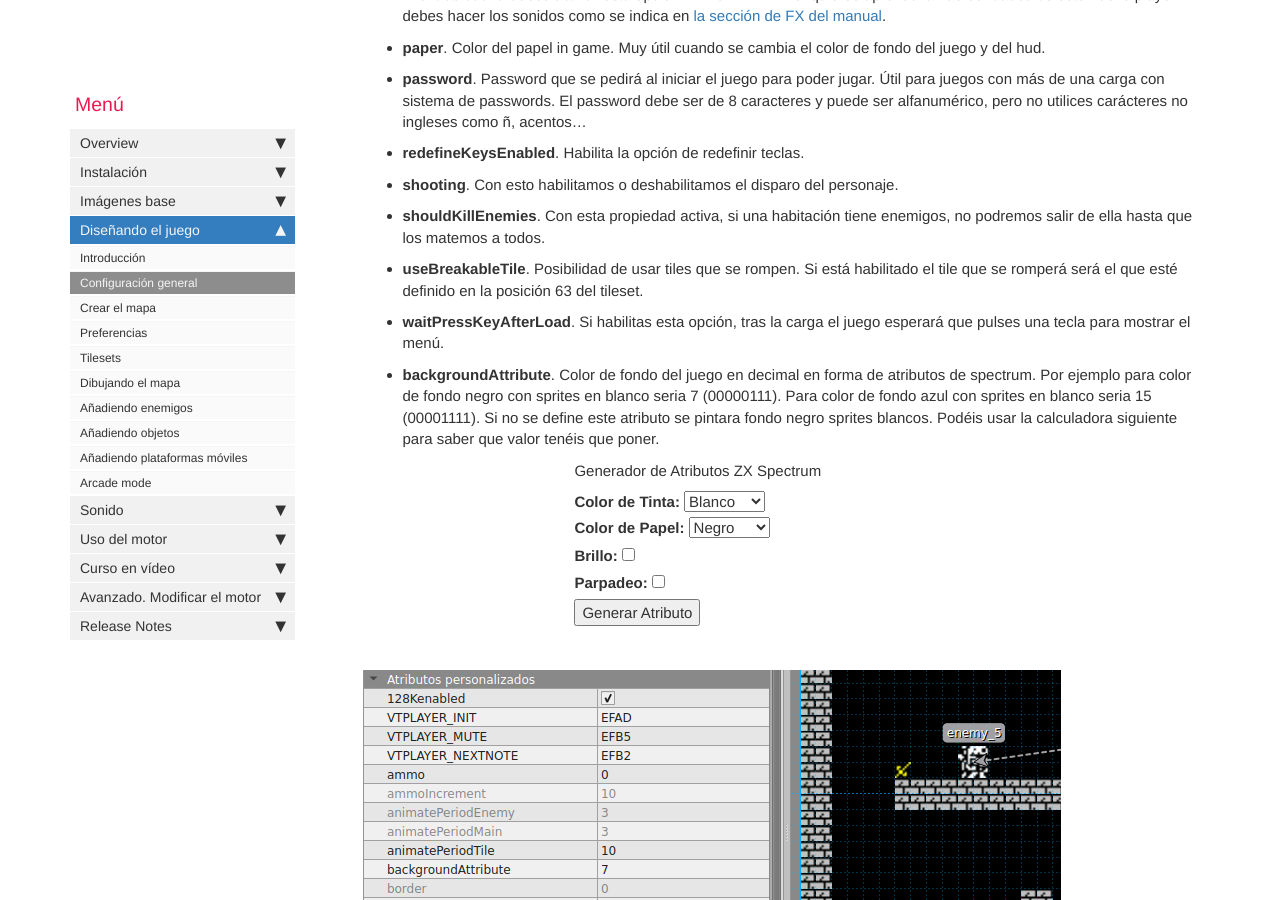
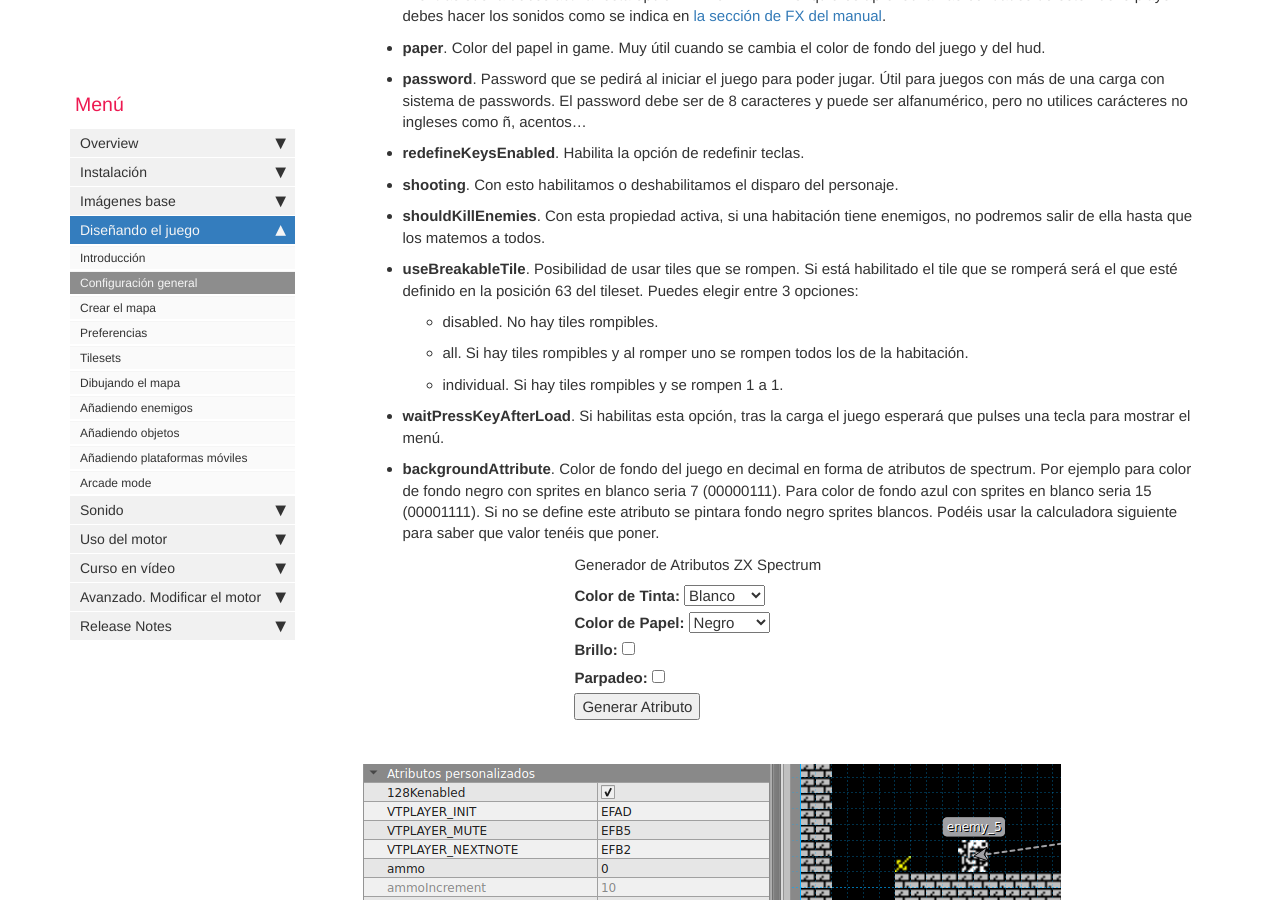
Before and after one commit to rtorralba/zx-game-maker-www, a Jekyll site: the page built from pages/mydoc/mydoc_tiled_general_configuration.md, in a window 1280 px wide and 900 px high, scrolled down 1662 px. Built offline with Jekyll 4.4.1, drawn with Linux system fonts in a browser that asks for light colours; comment, search, counter and statistics services are not loaded.

Commit message:
Add new enemy type "Sin retorno" and update general configuration options

```diff
--- a/pages/mydoc/mydoc_tiled_general_configuration.md
+++ b/pages/mydoc/mydoc_tiled_general_configuration.md
@@ -55,6 +55,10 @@
 * **shooting**. Con esto habilitamos o deshabilitamos el disparo del personaje.
 * **shouldKillEnemies**. Con esta propiedad activa, si una habitación tiene enemigos, no podremos salir de ella hasta que los matemos a todos.
 * **useBreakableTile**. Posibilidad de usar tiles que se rompen. Si está habilitado el tile que se romperá será el que esté definido en la posición 63 del tileset.
+Puedes elegir entre 3 opciones:
+    * disabled. No hay tiles rompibles.
+    * all. Si hay tiles rompibles y al romper uno se rompen todos los de la habitación.
+    * individual. Si hay tiles rompibles y se rompen 1 a 1.
 * **waitPressKeyAfterLoad**. Si habilitas esta opción, tras la carga el juego esperará que pulses una tecla para mostrar el menú.
 * **backgroundAttribute**. Color de fondo del juego en decimal en forma de atributos de spectrum. Por ejemplo para color de fondo negro con sprites en blanco seria 7 (00000111). Para color de fondo azul con sprites en blanco seria 15 (00001111). Si no se define este atributo se pintara fondo negro sprites blancos. Podéis usar la calculadora siguiente para saber que valor tenéis que poner.
 
```
Also changed, not shown: pages/mydoc/mydoc_tiled_adding_enemies.md (+6 -0 lines), images/spriteset_no_return.jpg (added).
